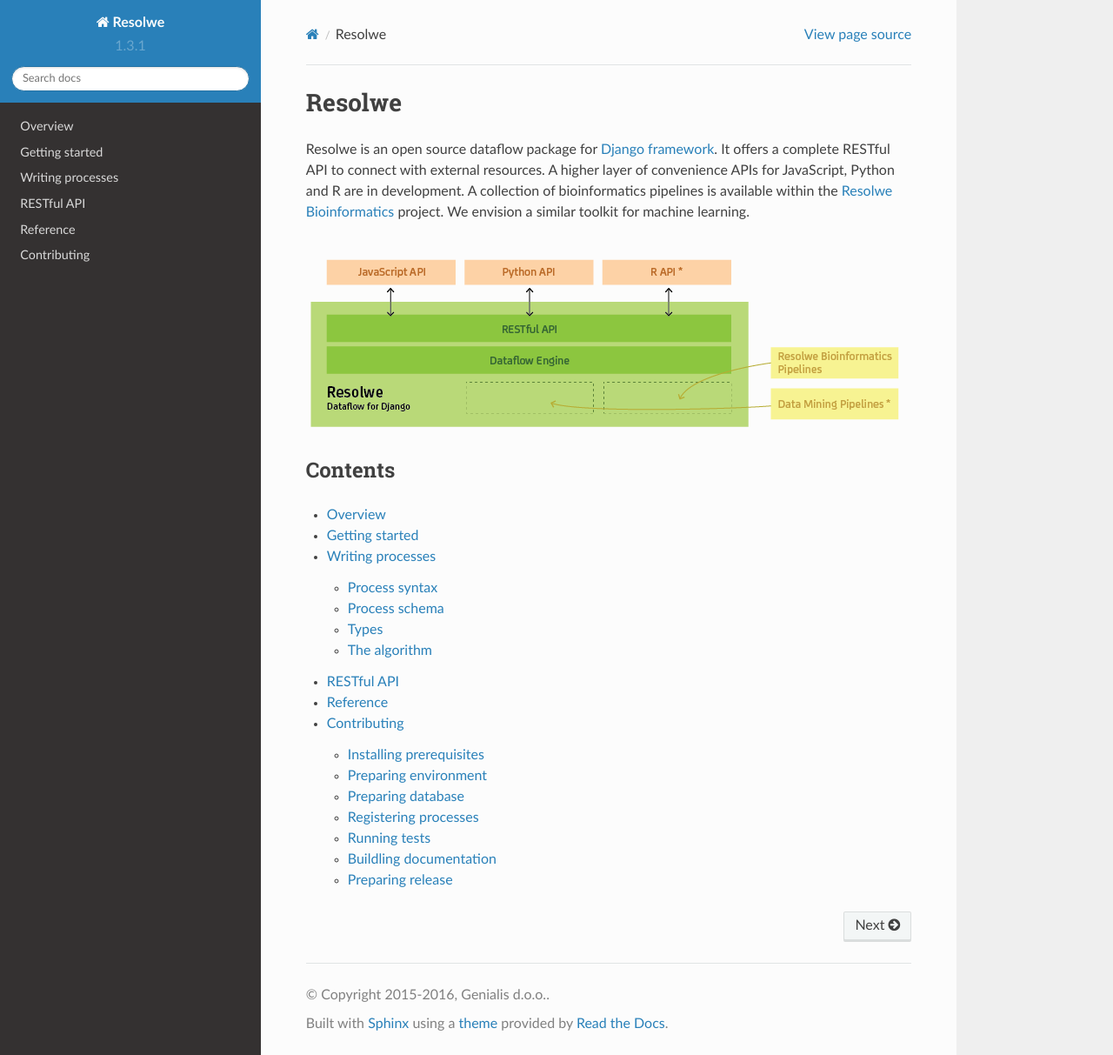
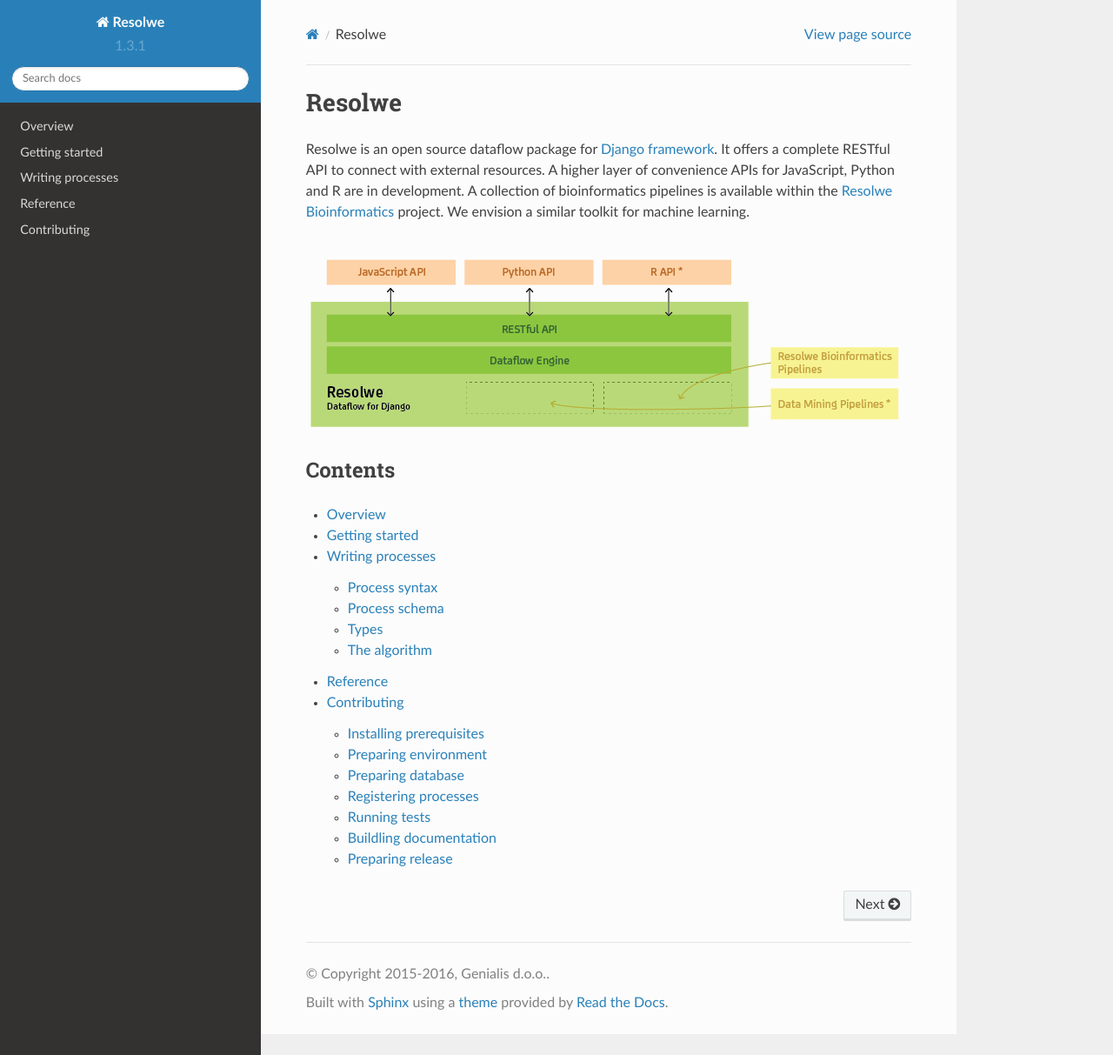
Before and after one commit to genialis/resolwe, a Sphinx documentation site: the page built from docs/index.rst, in a window 1280 px wide and 1213 px high. Shown: the whole window at 87% size. Built offline with Sphinx 7.4.7 and the Read the Docs theme 2.0.0, drawn with Linux system fonts in a browser that asks for light colours.

```diff
--- a/docs/index.rst
+++ b/docs/index.rst
@@ -25,6 +25,5 @@ Contents
    overview
    intro
    proc
-   restapi
    ref
    contributing
--- a/docs/restapi.rst
+++ /dev/null
@@ -1,3 +0,0 @@
-===========
-RESTful API
-===========
```
